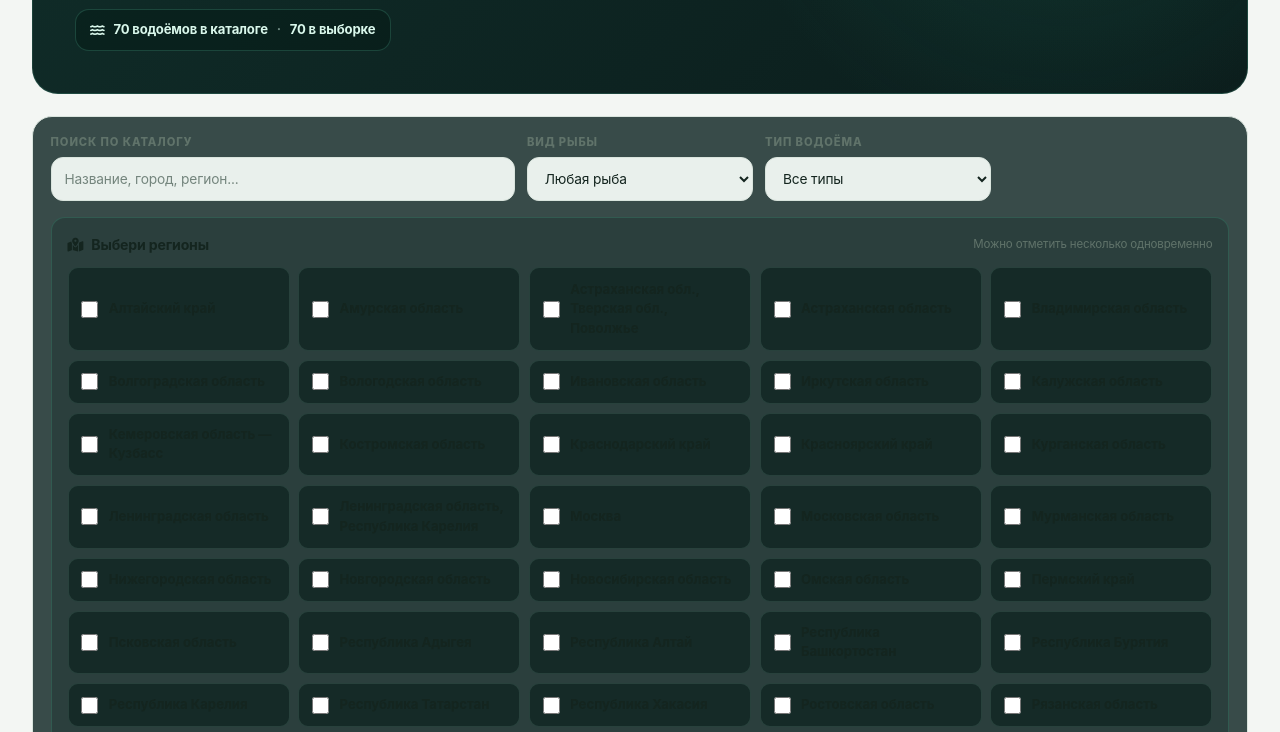
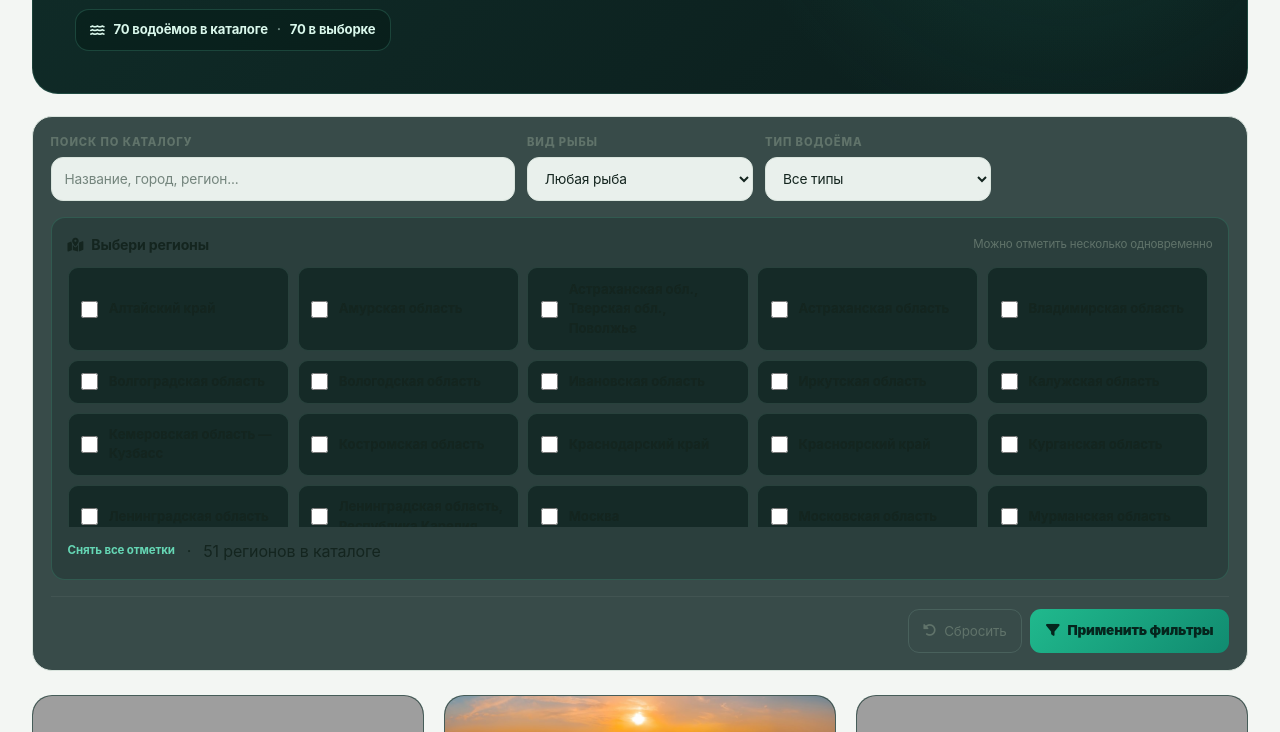
Before and after one commit to kirsanovalexey2011-source/FisherPro1111, a Flask app: page /water in a window 1280 px wide. Shown: the part 369-1101 px from the top of the page. Run offline with Flask 3, Linux system fonts and the light colour scheme; grey boxes are pictures that could not be loaded.

Commit message:
Polish compact multi-region checkbox panel

```diff
--- a/templates/waters.html
+++ b/templates/waters.html
@@ -18,10 +18,10 @@
 .water-region-heading{display:flex;align-items:center;justify-content:space-between;gap:.75rem;margin-bottom:.75rem}
 .water-region-heading strong{color:var(--fe-text,#e9f5ef);font-size:.88rem}
 .water-region-heading span{color:var(--fe-muted,#9bb4ac);font-size:.72rem}
-.water-region-options{display:grid;grid-template-columns:repeat(auto-fit,minmax(220px,1fr));gap:.55rem}
+.water-region-options{display:grid;grid-template-columns:repeat(auto-fit,minmax(220px,1fr));gap:.55rem;max-height:260px;overflow-y:auto;padding-right:.25rem}
 .water-region-option{display:flex!important;align-items:center;gap:.65rem;margin:0!important;padding:.7rem .8rem;border:1px solid rgba(128,169,154,.18);border-radius:10px;background:var(--fe-input,rgba(10,32,29,.65));color:var(--fe-text,#e9f5ef)!important;font-size:.82rem!important;font-weight:650!important;letter-spacing:0!important;text-transform:none!important;cursor:pointer}
 .water-region-option:has(input:checked){border-color:rgba(69,201,162,.65);background:rgba(32,185,141,.12);color:#65d6b4!important}
-.water-region-option input[type=checkbox]{flex:0 0 17px;width:17px;min-height:17px;height:17px;margin:0;accent-color:#20b98d}
+.water-region-option input[type=checkbox]{flex:0 0 17px;width:17px;min-width:17px;min-height:17px;height:17px;margin:0;padding:0;border:1px solid rgba(128,169,154,.5);border-radius:4px;background:transparent;box-shadow:none;accent-color:#20b98d}
 .water-region-actions{display:flex;gap:.75rem;align-items:center;margin-top:.7rem}
 .water-region-actions button{padding:0;border:0;background:none;color:#65d6b4;font-size:.72rem;font-weight:750;cursor:pointer}
 .water-filter-btn{min-height:44px;padding:.65rem 1rem;border-radius:11px;background:linear-gradient(135deg,#20b98d,#118b70);color:#05251d;font-size:.85rem;font-weight:900}
```
